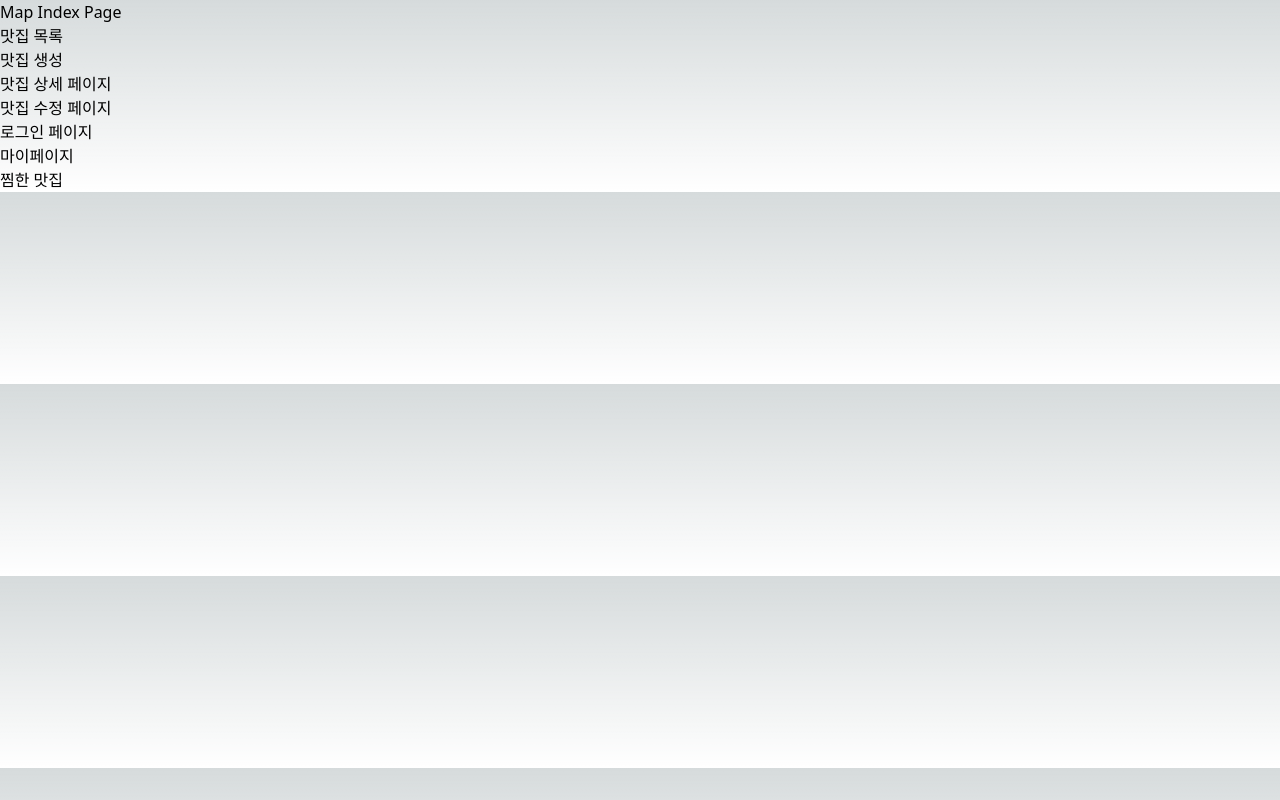
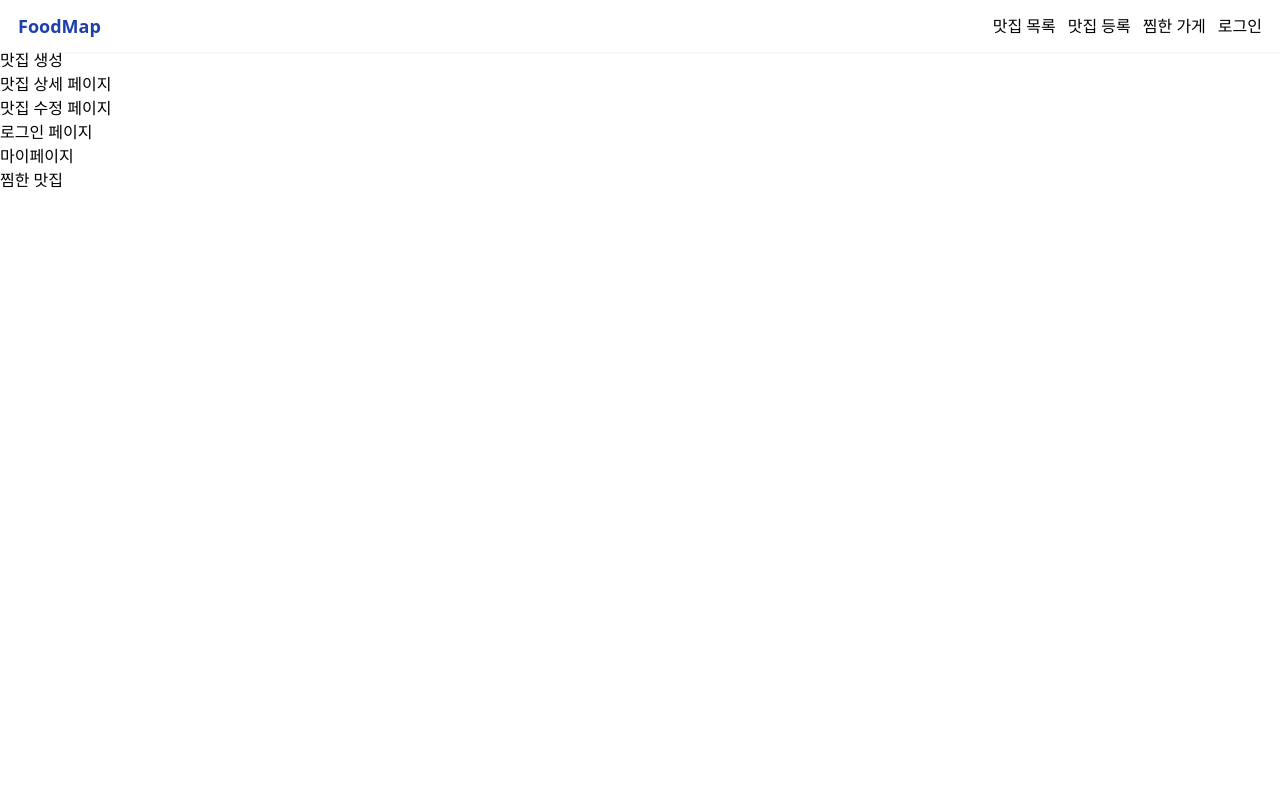
Before and after one commit to 78-artilleryman/foodMap, a Next.js app: page / in a window 1280 px wide. Built offline with nearby package versions, Linux system fonts and the light colour scheme.

Commit message:
feat: Navbar 컴포넌트 생성 및 tailwind style 적용

```diff
--- /dev/null
+++ b/src/components/Layout.tsx
@@ -0,0 +1,18 @@
+import React from 'react';
+import { ReactNode } from 'react';
+import Navbar from './Navbar';
+
+interface LayoutProps {
+  children: ReactNode;
+}
+
+function Layout({ children }: LayoutProps) {
+  return (
+    <div>
+      <Navbar />
+      {children}
+    </div>
+  );
+}
+
+export default Layout;
--- /dev/null
+++ b/src/components/Navbar.tsx
@@ -0,0 +1,55 @@
+import Link from 'next/link';
+import React, { useState } from 'react';
+import { BiMenu } from 'react-icons/bi';
+import { AiOutlineClose } from 'react-icons/ai';
+
+function Navbar() {
+  const [isOpen, setIsOpen] = useState(false);
+  return (
+    <>
+      <div className="navbar">
+        <Link className="navbar__logo" href="/">
+          FoodMap
+        </Link>
+        <div className="navbar__list">
+          <Link className="navbar__list--item" href="/stores">
+            맛집 목록
+          </Link>
+          <Link className="navbar__list--item" href="/stores/new">
+            맛집 등록
+          </Link>
+          <Link className="navbar__list--item" href="/stores/likes">
+            찜한 가게
+          </Link>
+          <Link className="navbar__list--item" href="/users/login">
+            로그인
+          </Link>
+        </div>
+        <div className="navbar__button" role="presentation" onClick={() => setIsOpen(val => !val)}>
+          {isOpen ? <AiOutlineClose /> : <BiMenu />}
+        </div>
+      </div>
+      {/* mobile navbar */}
+      {isOpen && (
+        <div className="navbar--mobile">
+          <div className="navbar__list--mobile">
+            <Link className="navbar__list--item--mobile" href="/stores">
+              맛집 목록
+            </Link>
+            <Link className="navbar__list--item--mobile" href="/stores/new">
+              맛집 등록
+            </Link>
+            <Link className="navbar__list--item--mobile" href="/stores/likes">
+              찜한 가게
+            </Link>
+            <Link className="navbar__list--item--mobile" href="/users/login">
+              로그인
+            </Link>
+          </div>
+        </div>
+      )}
+    </>
+  );
+}
+
+export default Navbar;
--- a/src/pages/_app.tsx
+++ b/src/pages/_app.tsx
@@ -1,6 +1,11 @@
-import "@/styles/globals.css";
-import type { AppProps } from "next/app";
+import Layout from '@/components/Layout';
+import '@/styles/globals.css';
+import type { AppProps } from 'next/app';
 
 export default function App({ Component, pageProps }: AppProps) {
-  return <Component {...pageProps} />;
+  return (
+    <Layout>
+      <Component {...pageProps} />
+    </Layout>
+  );
 }
--- a/src/pages/index.tsx
+++ b/src/pages/index.tsx
@@ -6,7 +6,7 @@ const inter = Inter({ subsets: ['latin'] });
 
 export default function Home() {
   return (
-    <div>
+    <>
       <h1>Map Index Page</h1>
       <ul>
         <li>
@@ -31,6 +31,6 @@ export default function Home() {
           <Link href="/users/likes">찜한 맛집</Link>
         </li>
       </ul>
-    </div>
+    </>
   );
 }
--- a/src/styles/globals.css
+++ b/src/styles/globals.css
@@ -2,32 +2,56 @@
 @tailwind components;
 @tailwind utilities;
 
-:root {
-  --foreground-rgb: 0, 0, 0;
-  --background-start-rgb: 214, 219, 220;
-  --background-end-rgb: 255, 255, 255;
+.navbar {
+  @apply flex justify-between items-center fixed w-full h-[52px] top-0 shadow-sm bg-white;
 }
 
-@media (prefers-color-scheme: dark) {
-  :root {
-    --foreground-rgb: 255, 255, 255;
-    --background-start-rgb: 0, 0, 0;
-    --background-end-rgb: 0, 0, 0;
+.navbar__logo {
+  @apply text-blue-800 text-lg font-semibold cursor-pointer px-[18px] py-0;
+}
+
+.navbar__list {
+  @apply flex gap-3 items-center px-[18px] py-0;
+}
+
+.navbar__button {
+  @apply hidden cursor-pointer;
+}
+
+.navbar__list--item {
+  @apply cursor-pointer;
+}
+
+.navbar__list--item:hover {
+  @apply text-gray-600;
+}
+
+.layout {
+  @apply pt-[52px];
+}
+
+@media only screen and (max-width: 600px) {
+  .navbar--mobile {
+    @apply fixed w-full text-white h-screen top-[52px] bg-blue-800;
+  }
+
+  .navbar__list {
+    @apply hidden;
+  }
+
+  .navbar__button {
+    @apply block px-[18px] py-0;
+  }
+
+  .navbar__list--item--mobile {
+    @apply cursor-pointer;
+  }
+
+  .navbar__list--item--mobile:hover {
+    @apply text-gray-600;
+  }
+
+  .navbar__list--mobile {
+    @apply flex flex-col gap-4 px-[18px] py-6;
   }
 }
-
-body {
-  color: rgb(var(--foreground-rgb));
-  background: linear-gradient(
-      to bottom,
-      transparent,
-      rgb(var(--background-end-rgb))
-    )
-    rgb(var(--background-start-rgb));
-}
-
-@layer utilities {
-  .text-balance {
-    text-wrap: balance;
-  }
-}
--- /dev/null
+++ b/tailwind.config.js
@@ -0,0 +1,8 @@
+/** @type {import('tailwindcss').Config} */
+module.exports = {
+  content: ['./src/pages/**/*.{js,ts,jsx,tsx,mdx}', './src/components/**/*.{js,ts,jsx,tsx,mdx}'],
+  theme: {
+    extend: {},
+  },
+  plugins: [],
+};
```
Also changed, not shown: package.json (+7 -6 lines), 1 other file (tests, documents, lock files or other folders).
